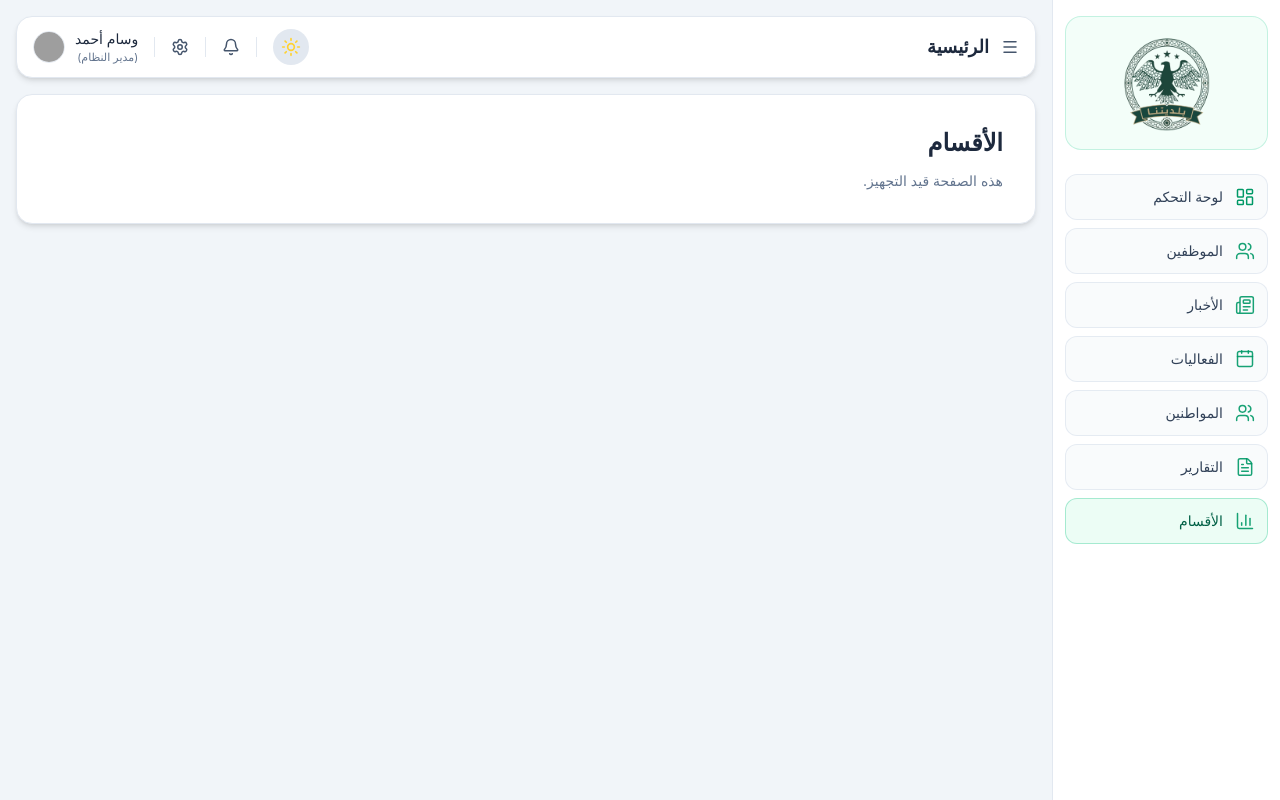
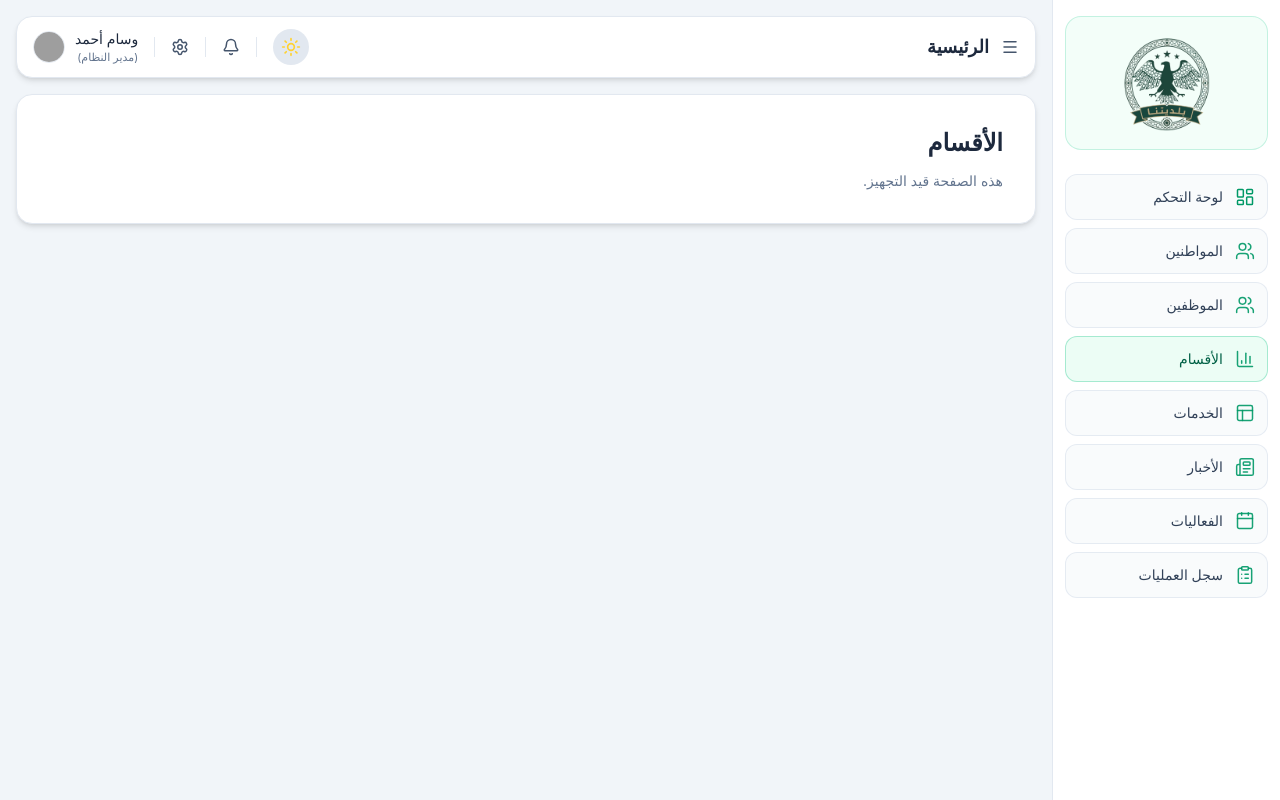
Before and after one commit to Heba-Abbas/E-municipality, a React (Vite) app: page /dashboard/departments in a window 1280 px wide. Built offline with nearby package versions, Linux system fonts and the light colour scheme; grey boxes are pictures that could not be loaded.

Commit message:
update sidebar - add 'operations log' as a new section

```diff
--- a/src/components/Auth/LogoSection.jsx
+++ b/src/components/Auth/LogoSection.jsx
@@ -1,10 +1,10 @@
-import logo from '../../assets/logo.png'
+import logo from '../../assets/logo dark mode 1.png'
 
 function LogoSection({ message = 'أهلا بكم، الرجاء تسجيل الدخول' }) {
   return (
     <div className="hidden lg:flex w-full lg:w-1/2 h-screen bg-gradient-to-b from-blue-50 to-blue-100 flex-col items-center justify-start border-r-4 border-blue-400 px-4 py-14">
       {/* Welcome Text */}
-      <div className="text-center mb-10 mt-6 max-w-xs">
+      <div className="text-center mb-1 mt-6 max-w-xs">
         <p className="text-gray-600 text-sm leading-relaxed font-medium">
           {message}
         </p>
--- a/src/components/Dashboard/DashboardSidebar.jsx
+++ b/src/components/Dashboard/DashboardSidebar.jsx
@@ -9,9 +9,11 @@ import {
   Users,
   Newspaper,
   Calendar,
+  PanelsTopLeft,
   FileText,
   BarChart3,
-  Menu
+  Menu,
+  ClipboardList
 } from 'lucide-react'
 
 const iconMap = {
@@ -21,6 +23,8 @@ const iconMap = {
   events: Calendar,
   reports: FileText,
   departments: BarChart3,
+  services: PanelsTopLeft,
+  logs: ClipboardList,
 }
 
 function DashboardSidebar() {
--- a/src/data/dashboardData.js
+++ b/src/data/dashboardData.js
@@ -89,10 +89,14 @@ export const recentComplaints = [
 
 export const sidebarItems = [
   { label: 'لوحة التحكم', path: '/dashboard', icon: 'dashboard' },
+  { label: 'المواطنين', path: '/dashboard/users', icon: 'users' },
   { label: 'الموظفين', path: '/dashboard/employees', icon: 'users' },
+  { label: 'الأقسام', path: '/dashboard/departments', icon: 'departments' },
+  { label: 'الخدمات', path: '/dashboard/services', icon: 'services' },
   { label: 'الأخبار', path: '/dashboard/news', icon: 'news' },
   { label: 'الفعاليات', path: '/dashboard/events', icon: 'events' },
-  { label: 'المواطنين', path: '/dashboard/users', icon: 'users' },
-  { label: 'التقارير', path: '/dashboard/reports', icon: 'reports' },
-  { label: 'الأقسام', path: '/dashboard/departments', icon: 'departments' }
+  { label: 'سجل العمليات', path: '/dashboard/operationslog', icon: 'logs' },
+
+
+
 ]
--- a/src/router/AppRouter.jsx
+++ b/src/router/AppRouter.jsx
@@ -26,8 +26,10 @@ function AppRouter() {
         <Route path="/dashboard/news" element={<ComingSoonPage title="الأخبار" />} />
         <Route path="/dashboard/events" element={<ComingSoonPage title="الفعاليات" />} />
         <Route path="/dashboard/users" element={<CitizensPage />} />
-        <Route path="/dashboard/reports" element={<ComingSoonPage title="التقارير" />} />
+        <Route path="/dashboard/operationslog" element={<ComingSoonPage title="سجل العمليات" />} />
+        <Route path="/dashboard/services" element={<ComingSoonPage title="الخدمات" />} />
         <Route path="/dashboard/departments" element={<ComingSoonPage title="الأقسام" />} />
+
       </Route>
     </Routes>
   )
```
